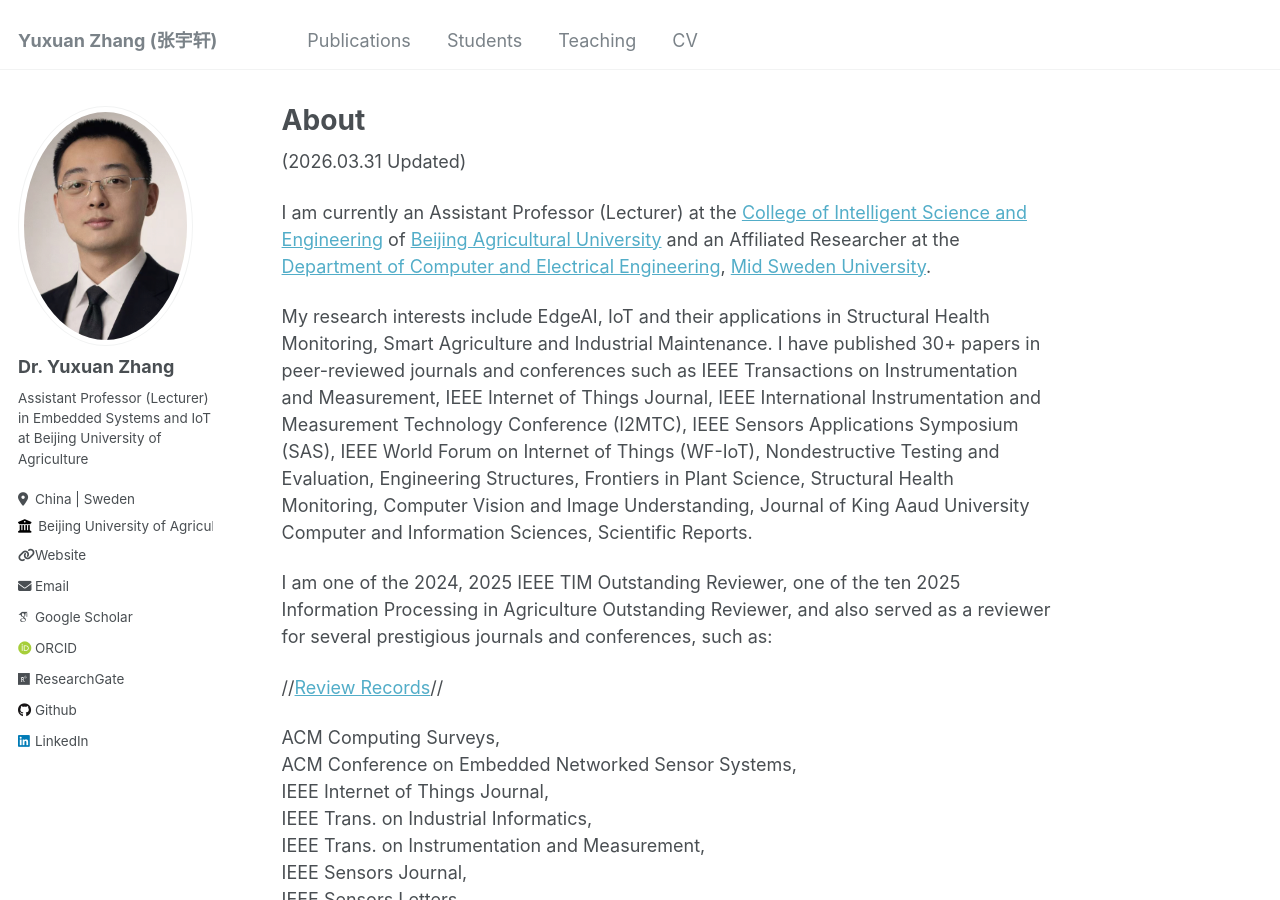
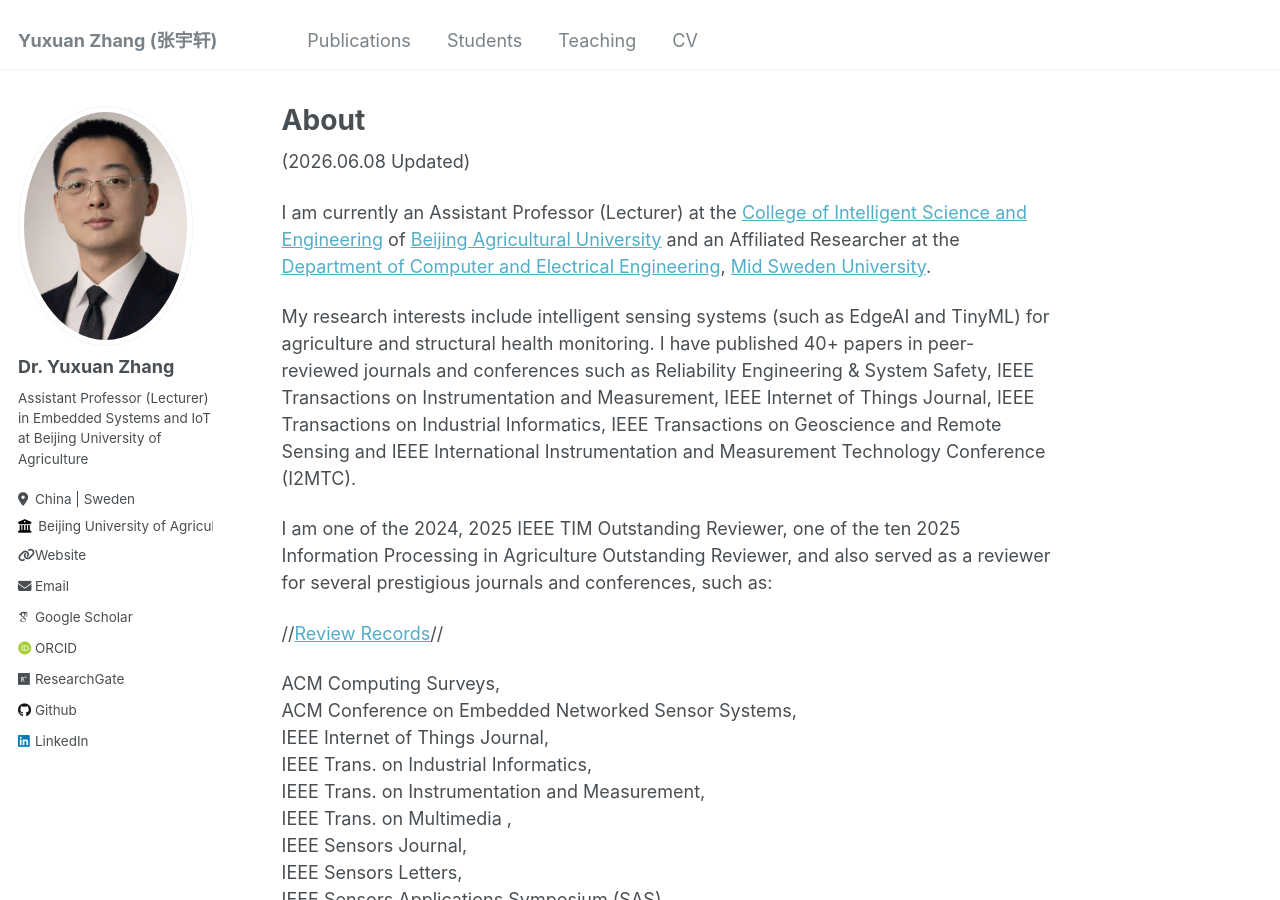
Before and after one commit to YuxuanZhang-96/YuxuanZhang-96.github.io, a Jekyll site: the page built from _pages/about.md, in a window 1280 px wide and 900 px high. Built offline with Jekyll 4.4.1, drawn with Linux system fonts in a browser that asks for light colours; some web fonts are replaced.

Commit message:
Update about.md

```diff
--- a/_pages/about.md
+++ b/_pages/about.md
@@ -6,11 +6,11 @@ redirect_from:
   - /about/
   - /about.html
 ---
-(2026.03.31 Updated)
+(2026.06.08 Updated)
 
 I am currently an Assistant Professor (Lecturer) at the [College of Intelligent Science and Engineering](https://en.bua.edu.cn/Colleges___Faculties/College_of_Intelligent_Science_and_Engineering.htm) of [Beijing Agricultural University](https://en.bua.edu.cn/) and an Affiliated Researcher at the [Department of Computer and Electrical Engineering](https://www.miun.se/en/meet-mid-sweden-university/Organisation/departments/det/), [Mid Sweden University](https://www.miun.se/en/).
 
-My research interests include EdgeAI, IoT and their applications in Structural Health Monitoring, Smart Agriculture and Industrial Maintenance.  I have published 30+ papers in peer-reviewed journals and conferences such as IEEE Transactions on Instrumentation and Measurement, IEEE Internet of Things Journal, IEEE International Instrumentation and Measurement Technology Conference (I2MTC), IEEE Sensors Applications Symposium (SAS), IEEE World Forum on Internet of Things (WF-IoT), Nondestructive Testing and Evaluation, Engineering Structures, Frontiers in Plant Science, Structural Health Monitoring, Computer Vision and Image Understanding, Journal of King Aaud University Computer and Information Sciences, Scientific Reports.
+My research interests include intelligent sensing systems (such as EdgeAI and TinyML) for agriculture and structural health monitoring.  I have published 40+ papers in peer-reviewed journals and conferences such as Reliability Engineering & System Safety, IEEE Transactions on Instrumentation and Measurement, IEEE Internet of Things Journal, IEEE Transactions on Industrial Informatics, IEEE Transactions on Geoscience and Remote Sensing and IEEE International Instrumentation and Measurement Technology Conference (I2MTC).
 
 I am one of the 2024, 2025 IEEE TIM Outstanding Reviewer, one of the ten 2025 Information Processing in Agriculture Outstanding Reviewer, and also served as a reviewer for several prestigious journals and conferences, such as:
 
@@ -21,6 +21,7 @@ ACM Conference on Embedded Networked Sensor Systems, <br>
 IEEE Internet of Things Journal,  <br>
 IEEE Trans. on Industrial Informatics,  <br>
 IEEE Trans. on Instrumentation and Measurement,  <br>
+IEEE Trans. on Multimedia ,  <br>
 IEEE Sensors Journal,  <br>
 IEEE Sensors Letters, <br>
 IEEE Sensors Applications Symposium (SAS), <br>
```
